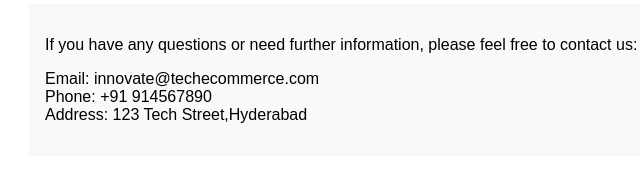
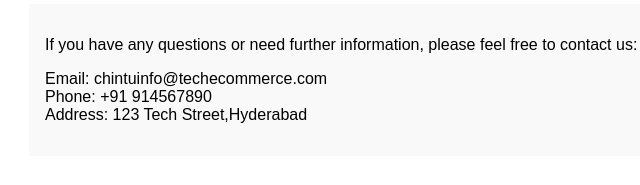
Before and after one commit to Bkireeti/Project-1_E-Commerce-Website, a plain HTML site: page Contact page.html in a window 1280 px wide. Shown: the part 290-475 px from the top of the page, 3-643 px from the left. Drawn offline with Linux system fonts and the light colour scheme.

Commit message:
Update Contact page.html

```diff
--- a/Contact page.html
+++ b/Contact page.html
@@ -95,7 +95,7 @@
         <h2>Contact Information</h2>
         <div class="contact-info">
             <p>If you have any questions or need further information, please feel free to contact us:</p>
-            <p>Email: innovate@techecommerce.com<br>Phone: +91 914567890<br>Address: 123 Tech Street,Hyderabad</p>
+            <p>Email: chintuinfo@techecommerce.com<br>Phone: +91 914567890<br>Address: 123 Tech Street,Hyderabad</p>
         </div>
     </div>
 
```
